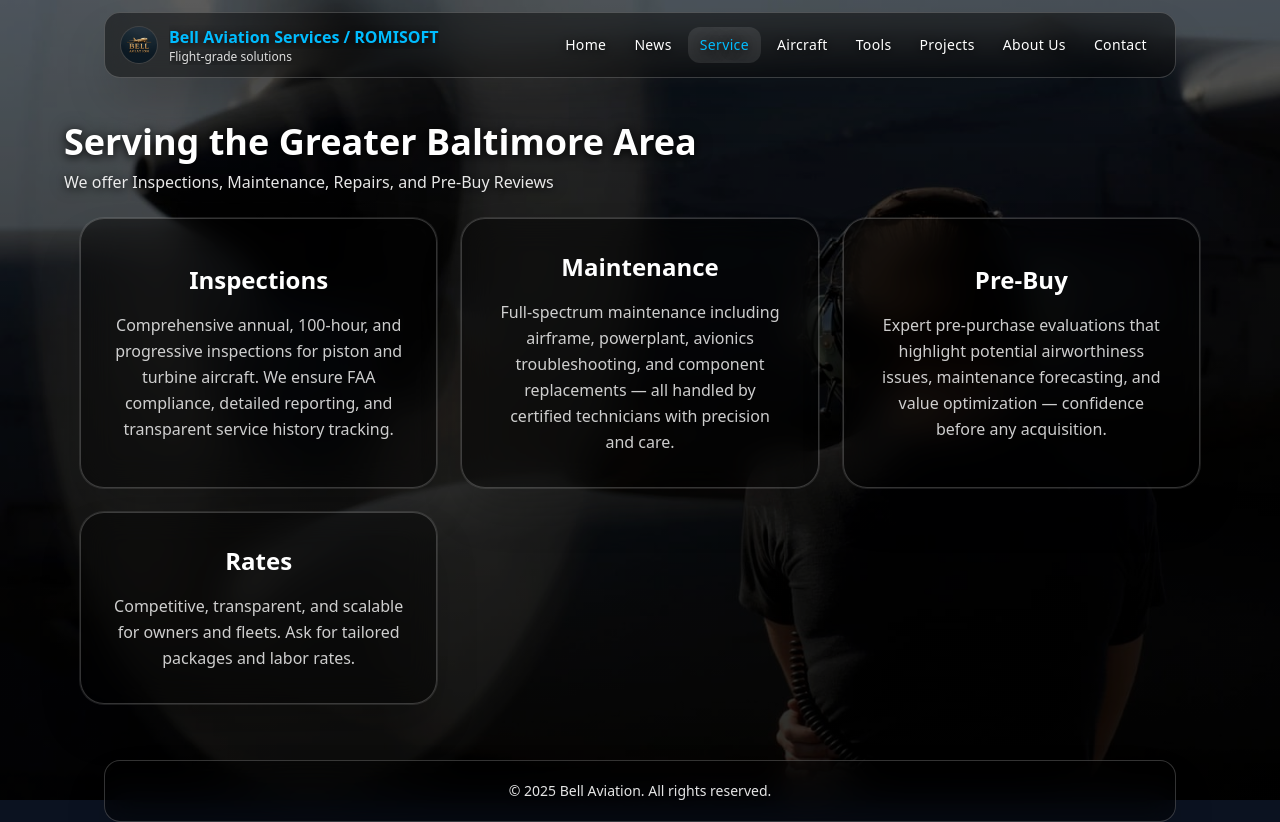
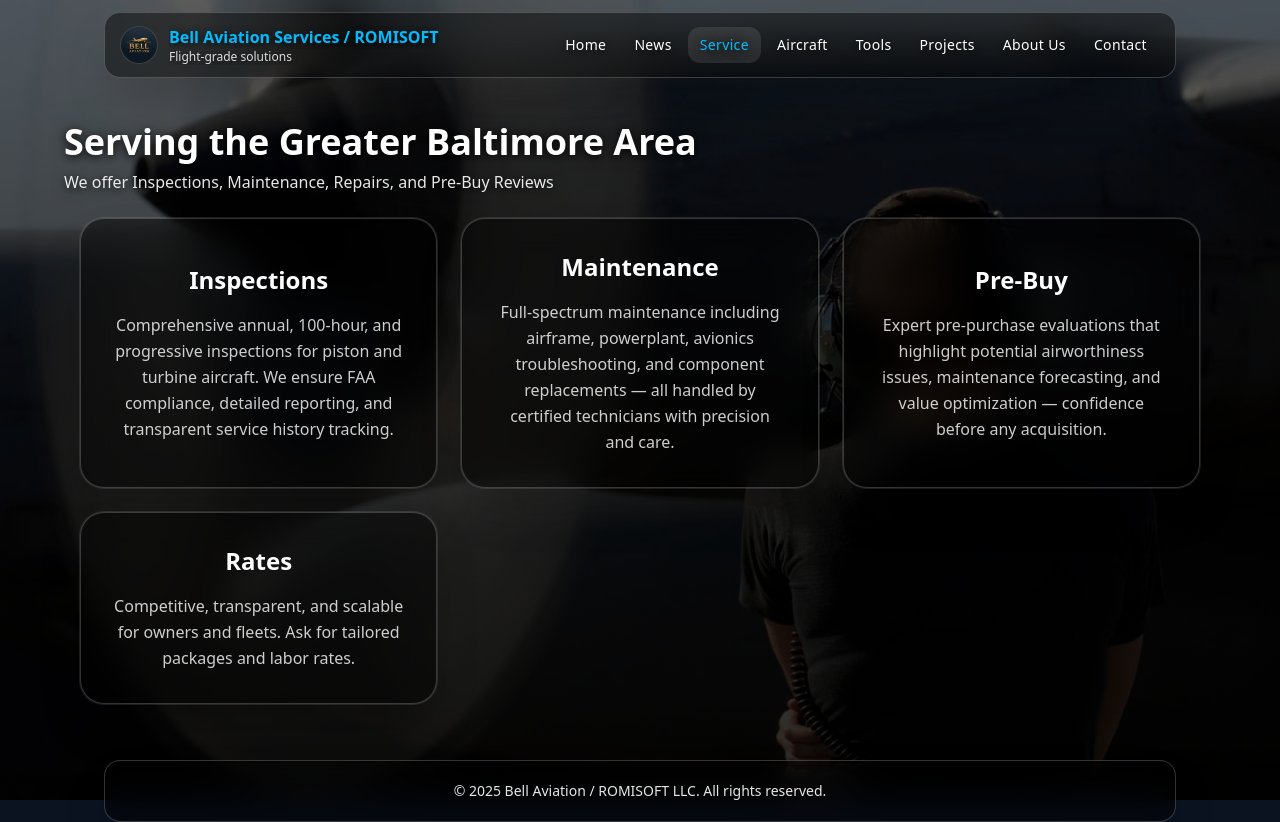
Before and after one commit to mz9201ju/bell-aviation-romisoft, a React (Vite) app: page /bell-aviation-romisoft/service in a window 1280 px wide. Built offline with nearby package versions, Linux system fonts and the light colour scheme.

Commit message:
updated the footer

```diff
--- a/src/components/Footer.jsx
+++ b/src/components/Footer.jsx
@@ -3,7 +3,7 @@ export default function Footer() {
         <footer className="mt-6">
             <div className="mx-auto max-w-6xl px-4 sm:px-6 lg:px-10">
                 <div className="glass rounded-2xl px-4 py-5 flex flex-col sm:flex-row items-center justify-between gap-3">
-                    <p className="w-full text-center text-white/90 text-sm text-glow">© {new Date().getFullYear()} Bell Aviation. All rights reserved.</p>
+                    <p className="w-full text-center text-white/90 text-sm text-glow">© {new Date().getFullYear()} Bell Aviation / ROMISOFT LLC. All rights reserved.</p>
                 </div>
             </div>
         </footer>
```
